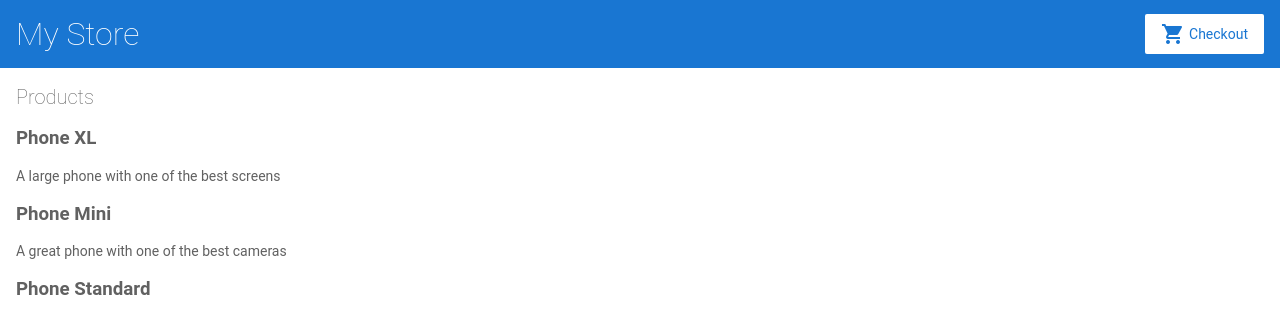
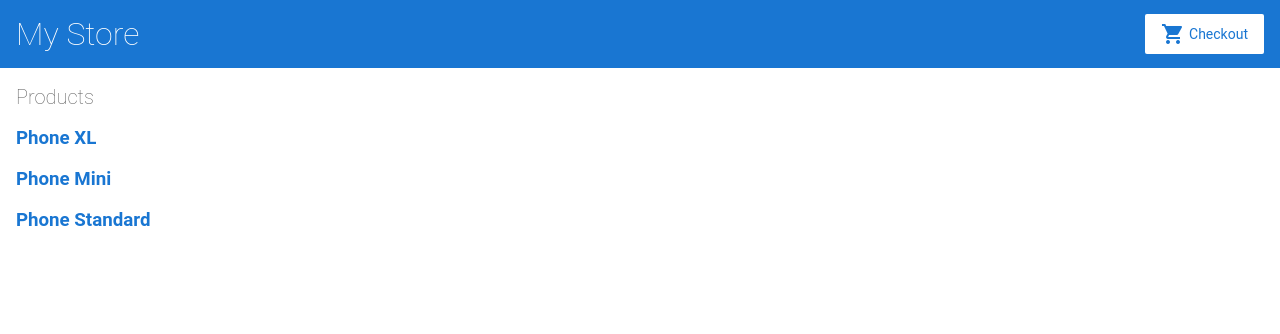
Before and after one commit to mpjj/angular-shop, an Angular app: page / in a window 1280 px wide. Shown: the top 334 px of the page. Built offline with nearby package versions, Linux system fonts and the light colour scheme.

Commit message:
Added link to display details with mouse hover for product list.

```diff
--- a/src/app/product-list/product-list.component.html
+++ b/src/app/product-list/product-list.component.html
@@ -2,10 +2,11 @@
 
 <div *ngFor="let product of products">
   <h3>
-    {{product.name}}
+    <a [title]="product.name + ': ' + product.description">
+      {{product.name}}
+    </a>
+
   </h3>
-  <p>
-    {{product.description}}
 </div>
 
 
```
